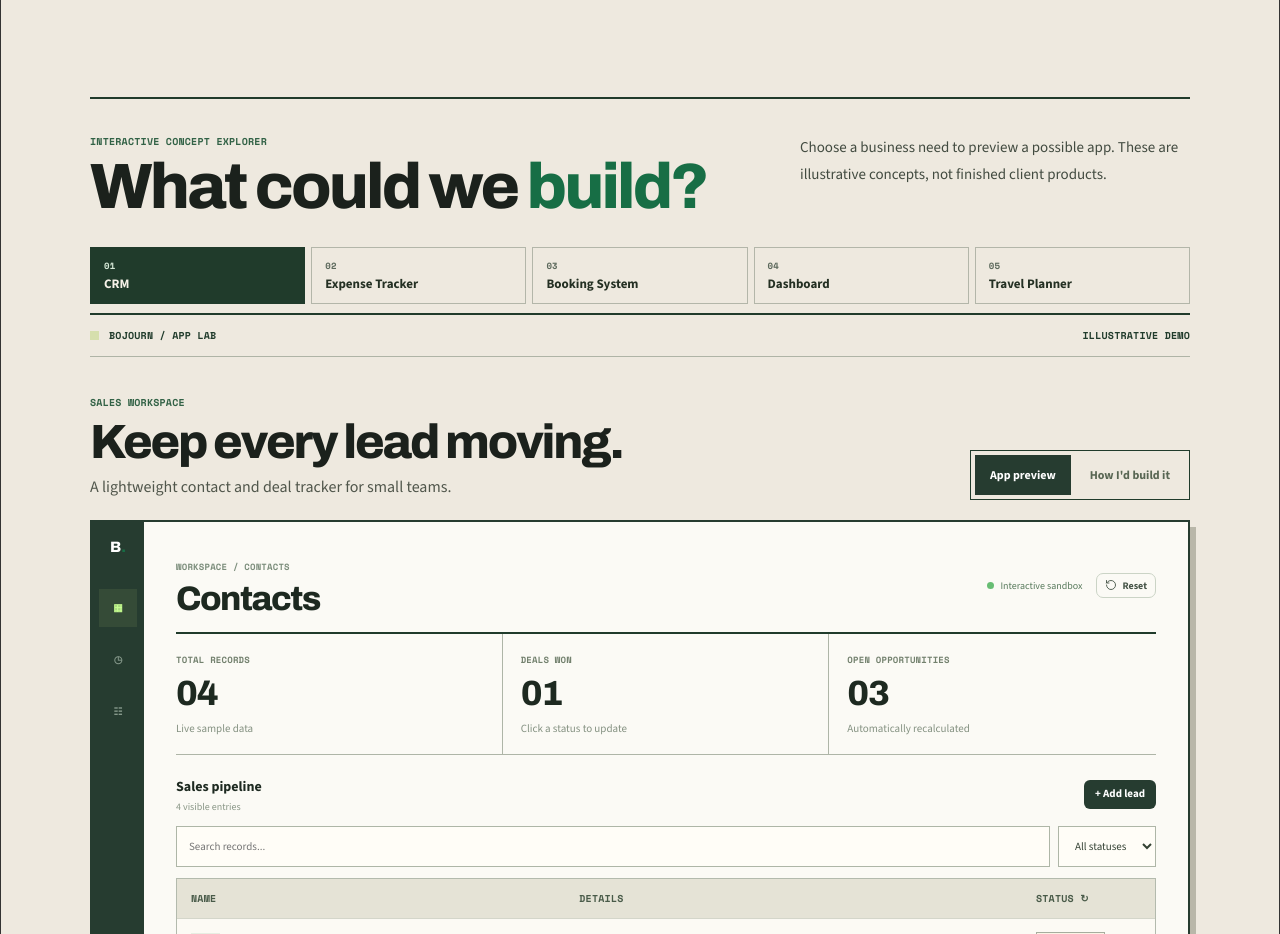
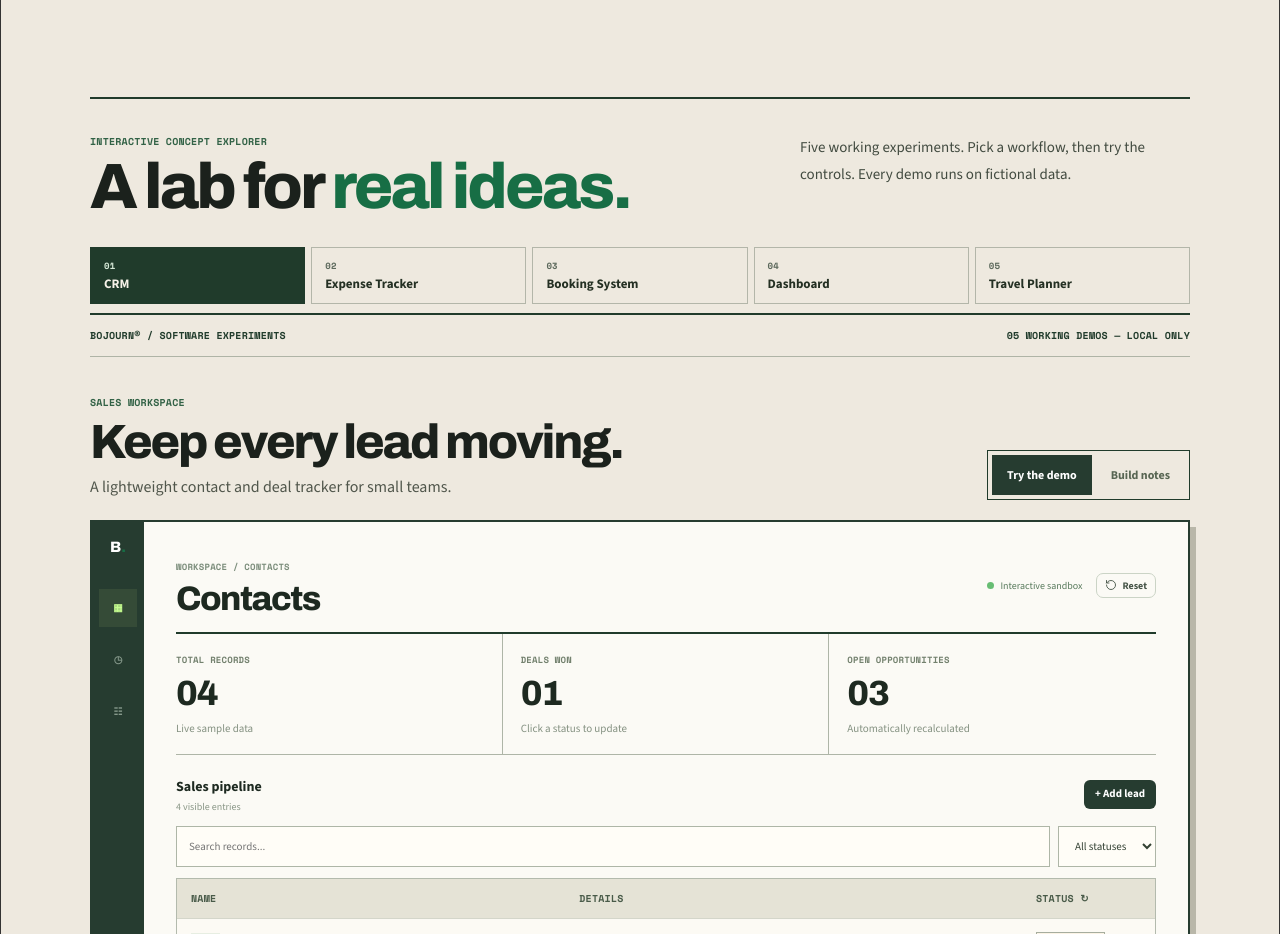
Before and after one commit to bojojojow/bojourn-portfolio, a Next.js app: page / in a window 1280 px wide. Shown: the part 6680-7614 px from the top of the page. Built offline with nearby package versions, Linux system fonts and the light colour scheme.

Commit message:
Update AppConceptExplorer.tsx

```diff
--- a/app/components/AppConceptExplorer.tsx
+++ b/app/components/AppConceptExplorer.tsx
@@ -19,29 +19,29 @@ export default function AppConceptExplorer() {
   const reduceMotion = useReducedMotion();
 
   return (
-            <div className="va-app-lab" aria-label="AI-assisted app concept explorer">
+            <div id="app-lab" className="va-app-lab" aria-label="AI-assisted app concept explorer">
               <div className="va-app-lab-heading">
                 <div>
                   <span className="va-app-lab-eyebrow">INTERACTIVE CONCEPT EXPLORER</span>
-                  <h3>What could we <em>build?</em></h3>
+                  <h3>A lab for <em>real ideas.</em></h3>
                 </div>
-                <p>Choose a business need to preview a possible app. These are illustrative concepts, not finished client products.</p>
+                <p>Five working experiments. Pick a workflow, then try the controls. Every demo runs on fictional data.</p>
               </div>
-              <div className="va-app-lab-choices" aria-label="App concepts">
+              <div className="va-app-lab-choices" role="tablist" aria-label="App concepts">
                 {appConcepts.map((concept, index) => (
-                  <button key={concept.name} type="button" className={activeConcept === index ? "va-app-choice is-active" : "va-app-choice"} aria-pressed={activeConcept === index} onClick={() => { setActiveConcept(index); setConceptView("preview"); }}>
+                  <button key={concept.name} type="button" className={activeConcept === index ? "va-app-choice is-active" : "va-app-choice"} role="tab" aria-selected={activeConcept === index} onClick={() => { setActiveConcept(index); setConceptView("preview"); }}>
                     <span>{String(index + 1).padStart(2, "0")}</span>{concept.name}
                   </button>
                 ))}
               </div>
               <div className="va-app-lab-window">
-                <div className="va-app-window-top"><span><span className="va-app-window-dot" /> BOJOURN / APP LAB</span><span>ILLUSTRATIVE DEMO</span></div>
+                <div className="va-app-window-top"><span>BOJOURN® / SOFTWARE EXPERIMENTS</span><span>05 WORKING DEMOS — LOCAL ONLY</span></div>
                 <div className="va-app-window-body">
                   <div className="va-app-window-heading">
                     <div><span className="va-app-lab-eyebrow">{appConcepts[activeConcept].type}</span><h4>{appConcepts[activeConcept].headline}</h4><p>{appConcepts[activeConcept].description}</p></div>
                     <div className="va-app-view-switch" aria-label="Concept view">
-                      <button type="button" className={conceptView === "preview" ? "is-active" : ""} aria-pressed={conceptView === "preview"} onClick={() => setConceptView("preview")}>App preview</button>
-                      <button type="button" className={conceptView === "process" ? "is-active" : ""} aria-pressed={conceptView === "process"} onClick={() => setConceptView("process")}>How I'd build it</button>
+                      <button type="button" className={conceptView === "preview" ? "is-active" : ""} aria-pressed={conceptView === "preview"} onClick={() => setConceptView("preview")}>Try the demo</button>
+                      <button type="button" className={conceptView === "process" ? "is-active" : ""} aria-pressed={conceptView === "process"} onClick={() => setConceptView("process")}>Build notes</button>
                     </div>
                   </div>
                   <AnimatePresence mode="wait" initial={false}>
```
